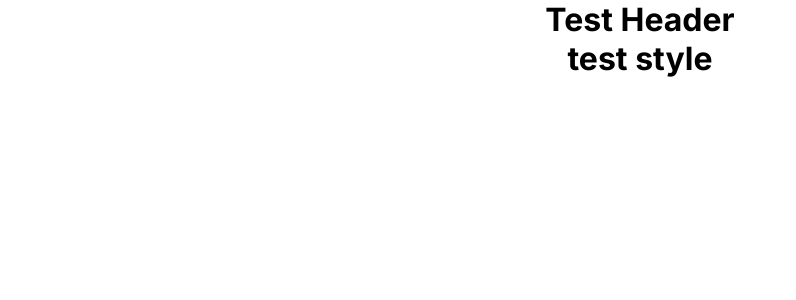
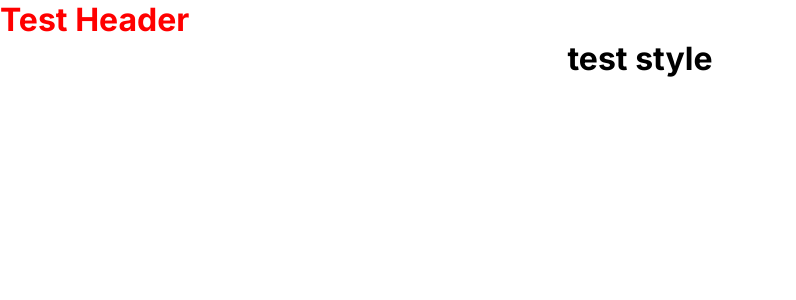
Before and after one commit to gustavocarvalho-ra/Next_Consultoria, a Next.js app: page / in a window 1280 px wide. Shown: the top 300 px of the page, without its empty margins (0-796 px from the left). Built offline with nearby package versions, Linux system fonts and the light colour scheme.

Commit message:
teat: test color

```diff
--- a/src/app/components/Header/index.tsx
+++ b/src/app/components/Header/index.tsx
@@ -4,6 +4,6 @@ import Link from "next/link";
 
 export default function Header() {
   return (
-    <h1 className={styles.main}>Test Header</h1>
+    <h1 className={styles.color}>Test Header</h1>
   )
 }
--- a/src/app/page.module.css
+++ b/src/app/page.module.css
@@ -3,3 +3,7 @@
   align-items: center;
   flex-direction: column;
 }
+
+.color {
+  color: red;
+}
```
